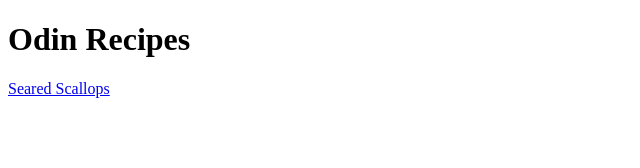
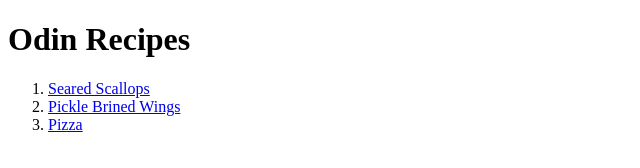
Before and after one commit to pyroscheme/odin-recipes, a plain HTML site: page index.html in a window 1280 px wide. Shown: the whole page, without its empty margins (0-640 px from the left). Drawn offline with Linux system fonts and the light colour scheme.

Commit message:
index.html

```diff
--- a/index.html
+++ b/index.html
@@ -6,7 +6,10 @@
     </head>
         <body>
             <h1>Odin Recipes</h1>
-
-            <a href="recipes/seared-scallops.html">Seared Scallops</a>
+            <ol>
+            <li><a href="recipes/seared-scallops.html">Seared Scallops</a></li>
+            <li><a href="recipes/pickle-brined-wings.html">Pickle Brined Wings</a></li>
+            <li><a href="recipes/pizza.html">Pizza</li>
+            </ol>
         </body>
 </html>
```
